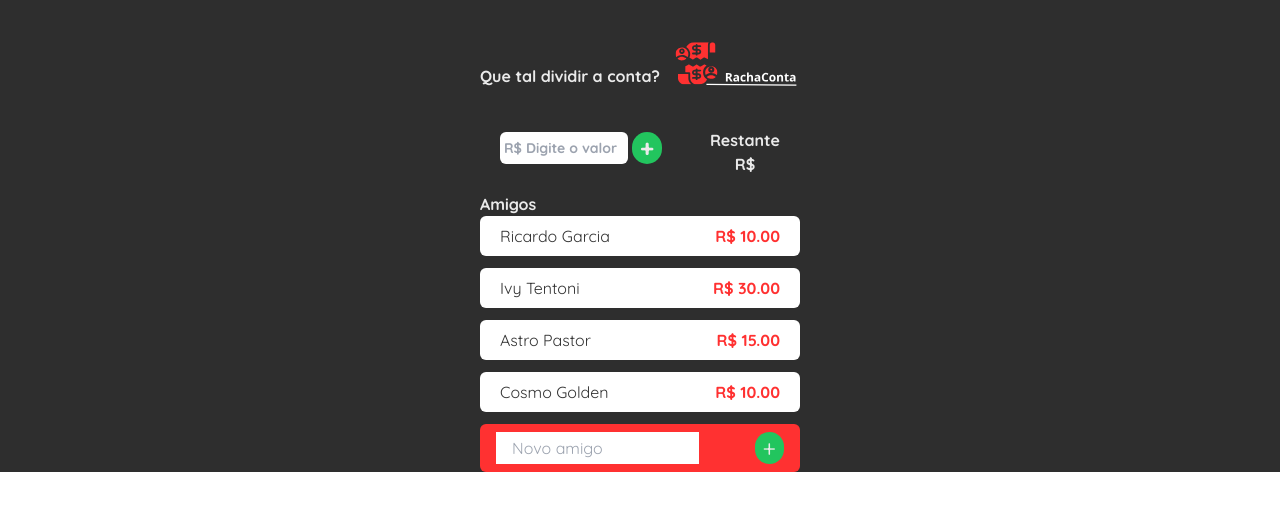
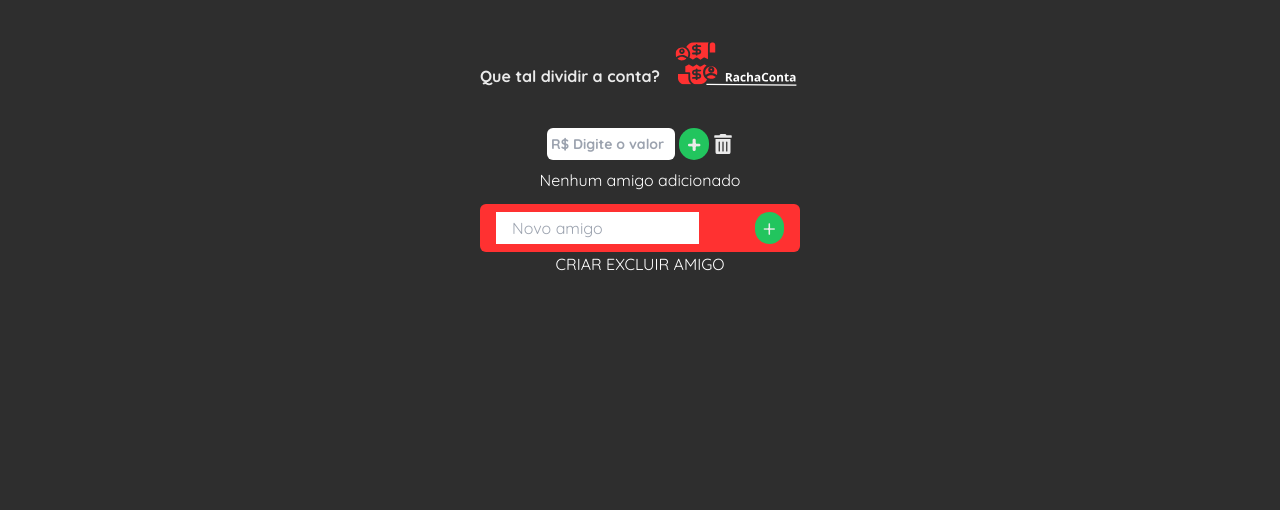
Before and after one commit to RicardoGarcia90/rachaConta, a React (Vite) app in the folder front-end/: page / in a window 1280 px wide. Shown: the top 510 px of the page. Built offline with nearby package versions, Linux system fonts and the light colour scheme.

Commit message:
feat: ajutando valores divididos entre amigos

```diff
--- a/front-end/src/App.jsx
+++ b/front-end/src/App.jsx
@@ -1,37 +1,13 @@
 import { useState } from 'react';
 import Header from './components/layout/Header';
 import Values from './components/layout/Values';
-import SelectDivisionType from './components/layout/SelectDivisionType';
 import FriendsList from './components/layout/FriendsList';
 import AddFriendForm from './components/layout/AddFriendForm';
-
-const initialFriends = [
-  {
-    id: 1,
-    name: 'Ricardo Garcia',
-    valor: 10,
-  },
-  {
-    id: 2,
-    name: 'Ivy Tentoni',
-    valor: 30,
-  },
-  {
-    id: 3,
-    name: 'Astro Pastor',
-    valor: 15,
-  },
-  {
-    id: 4,
-    name: 'Cosmo Golden',
-    valor: 10,
-  },
-];
 
 function App() {
   const [value, setValue] = useState();
   const [showValue, setShowValue] = useState(false);
-  const [friends, setFriends] = useState(initialFriends);
+  const [friends, setFriends] = useState([]);
 
   function handleValue(valueInput) {
     const formatValue = Number(valueInput).toFixed(2);
@@ -44,7 +20,7 @@ function App() {
   }
 
   return (
-    <div className="container h-auto bg-backgroundTheme font-quicksand flex justify-center items-start">
+    <div className="container h-screen bg-backgroundTheme font-quicksand flex justify-center items-start">
       <div>
         <Header />
         <Values
@@ -52,9 +28,11 @@ function App() {
           showValue={showValue}
           onHandleValue={handleValue}
         />
-        {showValue && <SelectDivisionType />}
-        <FriendsList friends={friends} />
+        {showValue}
+        <FriendsList friends={friends} valor={value} />
         <AddFriendForm onAddFriends={addFriends} />
+
+        <p className="text-center text-white">CRIAR EXCLUIR AMIGO</p>
       </div>
     </div>
   );
--- /dev/null
+++ b/front-end/src/components/common/ButtonClear.jsx
@@ -0,0 +1,9 @@
+const ButtonClear = ({ children, onClick, style, onKeyDown }) => {
+  return (
+    <div className={style} onClick={onClick}>
+      {children}
+    </div>
+  );
+};
+
+export default ButtonClear;
--- a/front-end/src/components/layout/Friend.jsx
+++ b/front-end/src/components/layout/Friend.jsx
@@ -1,15 +1,20 @@
 import React from 'react';
 
-const Friend = ({ friend }) => {
-  const formatValor = Number(friend.valor).toFixed(2);
+const Friend = ({ friend, valor, numberFriends }) => {
+  const formatValue = friend.valor.toFixed(2);
+  const divisionEqual = (valor / numberFriends).toFixed(2);
 
-  console.log(friend);
+  let valorMostrado = formatValue;
+
+  if (valor != undefined) {
+    valorMostrado = divisionEqual;
+  }
 
   return (
     <li className="bg-backgroundCardFriend rounded-md p-2">
       <div className=" flex justify-between px-3 ">
         <h3 className="text-textColorBlack">{friend.name}</h3>
-        <p className="text-primary font-bold">{`R$ ${formatValor}`}</p>
+        <p className="text-primary font-bold">{`R$ ${valorMostrado}`}</p>
       </div>
     </li>
   );
--- a/front-end/src/components/layout/FriendsList.jsx
+++ b/front-end/src/components/layout/FriendsList.jsx
@@ -1,14 +1,24 @@
 import React from 'react';
 import Friend from './Friend';
 
-const FriendsList = ({ friends }) => {
+const FriendsList = ({ friends, valor }) => {
+  if (friends.length < 1)
+    return <p className="text-white text-center">Nenhum amigo adicionado</p>;
+
+  const numberFriends = friends.length;
+
   return (
     <>
       <div className="text-textColor container mt-4">
         <p className="font-bold">Amigos</p>
         <ul className="flex flex-col gap-3">
           {friends.map((friend) => (
-            <Friend friend={friend} key={friend.id} />
+            <Friend
+              numberFriends={numberFriends}
+              friend={friend}
+              key={friend.id}
+              valor={valor}
+            />
           ))}
         </ul>
       </div>
--- a/front-end/src/components/layout/SelectDivisionType.jsx
+++ /dev/null
@@ -1,32 +0,0 @@
-import React from 'react';
-import { useState } from 'react';
-
-import ButtonSelectDivisionType from '../common/ButtonSelectDivisionType';
-
-const SelectDivisionType = () => {
-  const [selectButton, setSelectButton] = useState('divideEqual');
-
-  function handleButtonClick(buttonName) {
-    setSelectButton(buttonName);
-  }
-
-  return (
-    <>
-      <div className="flex justify-center items-center mt-3 gap-6 text-textColor">
-        <ButtonSelectDivisionType
-          text="Dividir igual"
-          isSelected={selectButton === 'divideEqual'}
-          onSelect={() => handleButtonClick('divideEqual')}
-        />
-
-        <ButtonSelectDivisionType
-          text="Editar divisão"
-          isSelected={selectButton === 'editDivision'}
-          onSelect={() => handleButtonClick('editDivision')}
-        />
-      </div>
-    </>
-  );
-};
-
-export default SelectDivisionType;
--- a/front-end/src/components/layout/Values.jsx
+++ b/front-end/src/components/layout/Values.jsx
@@ -1,5 +1,7 @@
 import React, { useEffect, useState } from 'react';
+import { FaTrashAlt } from 'react-icons/fa';
 import ButtonAdd from '../common/ButtonAdd';
+import ButtonClear from '../common/ButtonClear';
 
 const Values = ({ value, onHandleValue, showValue }) => {
   const [currentValue, setCurrentValue] = useState('');
@@ -29,6 +31,10 @@ const Values = ({ value, onHandleValue, showValue }) => {
     setCurrentValue('');
   }
 
+  function handleClearValue() {
+    onHandleValue('');
+  }
+
   function handleKeyDown(e) {
     if (e.key === 'Enter') {
       handleValue();
@@ -45,7 +51,7 @@ const Values = ({ value, onHandleValue, showValue }) => {
       <div className="container flex gap-2 items-center justify-around text-textColor font-bold">
         <div className="flex flex-col items-center gap-2">
           <div className="flex">
-            <form onSubmit={handleValue} className="flex">
+            <form onSubmit={handleValue} className="flex items-center">
               <input
                 type="text"
                 value={currentValue}
@@ -59,6 +65,9 @@ const Values = ({ value, onHandleValue, showValue }) => {
               <ButtonAdd style={'btnAddValue'} onClick={handleValue}>
                 +
               </ButtonAdd>
+              <ButtonClear style={'btnClearValue'} onClick={handleClearValue}>
+                <FaTrashAlt className="ml-1" />
+              </ButtonClear>
             </form>
           </div>
           <div>
@@ -71,11 +80,6 @@ const Values = ({ value, onHandleValue, showValue }) => {
             <p className="text-sm text-primary underline">{message}</p>
           </div>
         </div>
-
-        <div className="flex flex-col items-center">
-          <p>Restante</p>
-          <p>R$ {value}</p>
-        </div>
       </div>
     </>
   );
--- a/front-end/src/index.css
+++ b/front-end/src/index.css
@@ -6,4 +6,8 @@
   .btnAddValue {
     @apply bg-green-500 px-2 rounded-full text-2xl text-textColor;
   }
+
+  .btnClearValue {
+    @apply text-xl text-textColor hover:text-red-500;
+  }
 }
```
